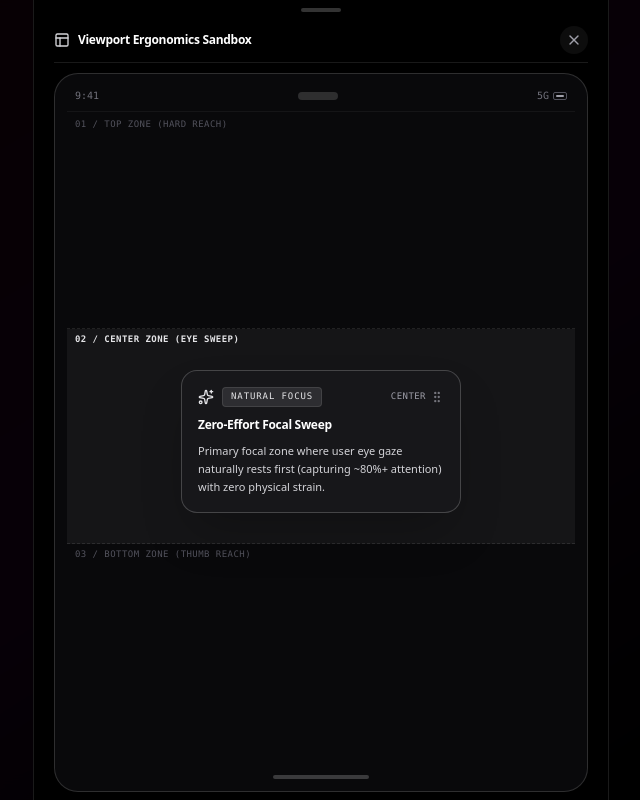
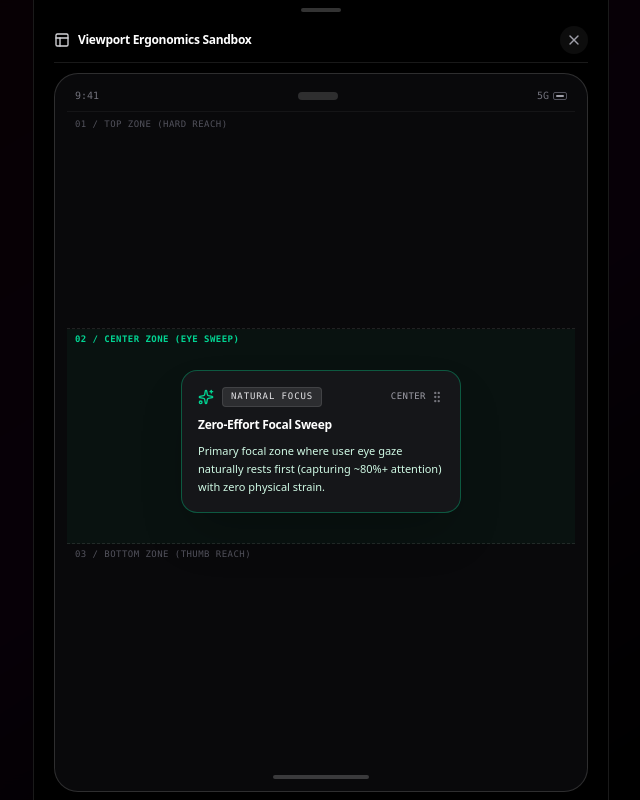
Before and after one commit to qhuydtvt/brief, a React (Vite) app: page / in a window 1280 px wide. Both pictures are taken after a click on the button 640 px from the left and 443 px from the top of the page. Shown: the whole page, without its empty margins (319-959 px from the left). Built offline with nearby package versions, Linux system fonts and the light colour scheme.

Commit message:
style(slide): update natural focus zone to green and optimal reach to indigo

```diff
--- a/src/entities/slide/ui/custom/SlideDesignForPortrait.tsx
+++ b/src/entities/slide/ui/custom/SlideDesignForPortrait.tsx
@@ -33,10 +33,10 @@ export function SlideDesignForPortrait({ slide: _slide }: { slide: SlideItem })
       title: "Zero-Effort Focal Sweep",
       badgeText: "NATURAL FOCUS",
       icon: Sparkles,
-      iconColor: "text-zinc-200",
-      accentBorder: "border-white/20",
-      activeBg: "bg-zinc-900/60",
-      textColor: "text-zinc-300",
+      iconColor: "text-emerald-400",
+      accentBorder: "border-emerald-500/40",
+      activeBg: "bg-emerald-950/20",
+      textColor: "text-emerald-100",
       description:
         "Primary focal zone where user eye gaze naturally rests first (capturing ~80%+ attention) with zero physical strain.",
     },
@@ -45,10 +45,10 @@ export function SlideDesignForPortrait({ slide: _slide }: { slide: SlideItem })
       title: "Ergonomic Thumb Reach",
       badgeText: "OPTIMAL REACH",
       icon: Hand,
-      iconColor: "text-emerald-400",
-      accentBorder: "border-emerald-500/40",
-      activeBg: "bg-emerald-950/20",
-      textColor: "text-zinc-200",
+      iconColor: "text-indigo-400",
+      accentBorder: "border-indigo-500/40",
+      activeBg: "bg-indigo-950/20",
+      textColor: "text-indigo-100",
       description:
         "Optimal thumb sweep zone for 1-handed phone operation. Perfect for interactive CTAs, navigation, and primary controls.",
     },
@@ -193,13 +193,13 @@ export function SlideDesignForPortrait({ slide: _slide }: { slide: SlideItem })
                       01 / TOP ZONE (HARD REACH)
                     </span>
                   </div>
-                  <div className={`h-1/3 border-b border-dashed border-white/10 transition-colors duration-300 flex items-start pt-1 px-2 ${selectedPosition === "center" ? "bg-white/5" : ""}`}>
-                    <span className={`text-[9px] font-mono tracking-wider ${selectedPosition === "center" ? "text-zinc-200 font-semibold" : "text-zinc-600"}`}>
+                  <div className={`h-1/3 border-b border-dashed border-white/10 transition-colors duration-300 flex items-start pt-1 px-2 ${selectedPosition === "center" ? "bg-emerald-500/5" : ""}`}>
+                    <span className={`text-[9px] font-mono tracking-wider ${selectedPosition === "center" ? "text-emerald-400 font-semibold" : "text-zinc-600"}`}>
                       02 / CENTER ZONE (EYE SWEEP)
                     </span>
                   </div>
-                  <div className={`h-1/3 transition-colors duration-300 flex items-start pt-1 px-2 ${selectedPosition === "bottom" ? "bg-emerald-500/5" : ""}`}>
-                    <span className={`text-[9px] font-mono tracking-wider ${selectedPosition === "bottom" ? "text-emerald-400 font-semibold" : "text-zinc-600"}`}>
+                  <div className={`h-1/3 transition-colors duration-300 flex items-start pt-1 px-2 ${selectedPosition === "bottom" ? "bg-indigo-500/5" : ""}`}>
+                    <span className={`text-[9px] font-mono tracking-wider ${selectedPosition === "bottom" ? "text-indigo-400 font-semibold" : "text-zinc-600"}`}>
                       03 / BOTTOM ZONE (THUMB REACH)
                     </span>
                   </div>
```
